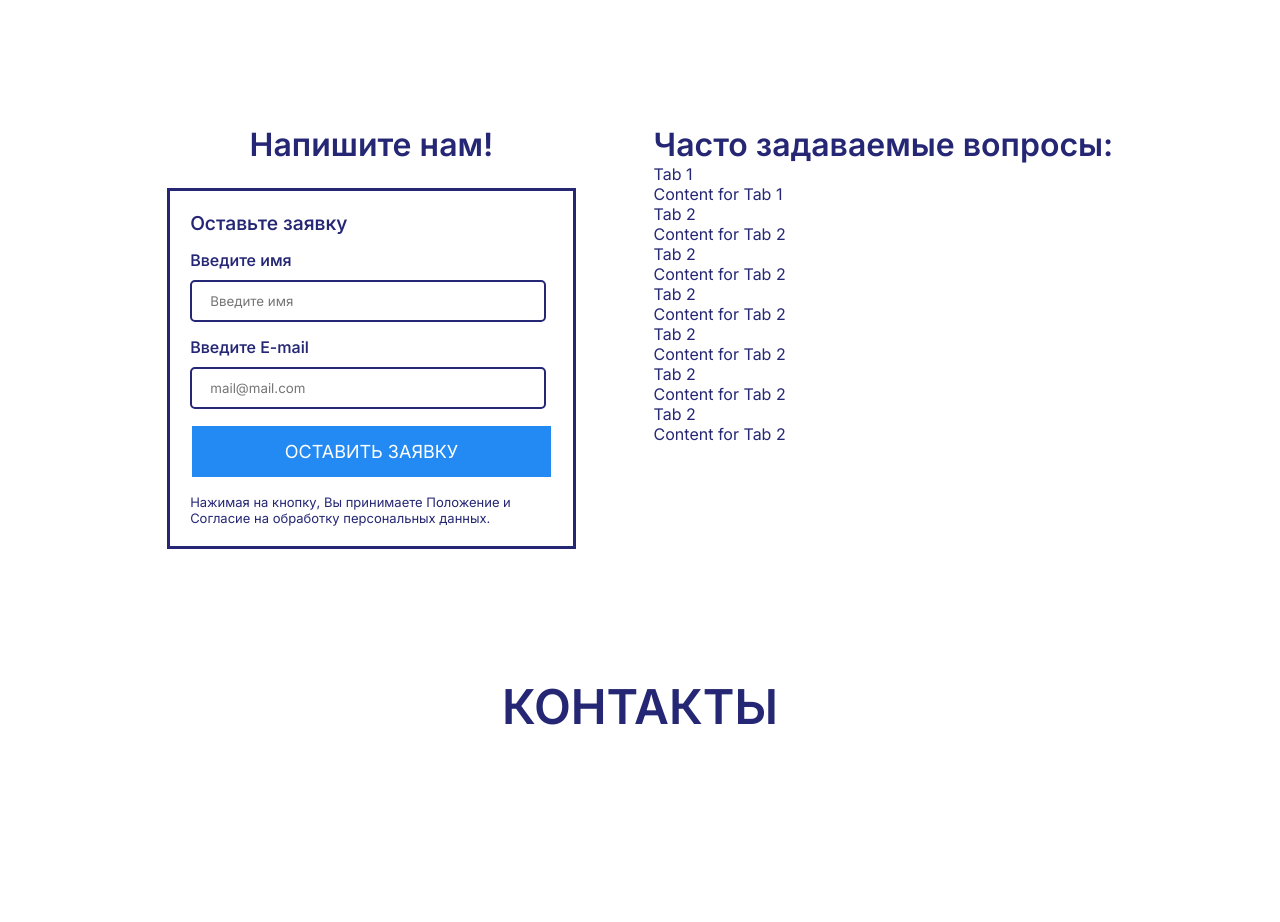
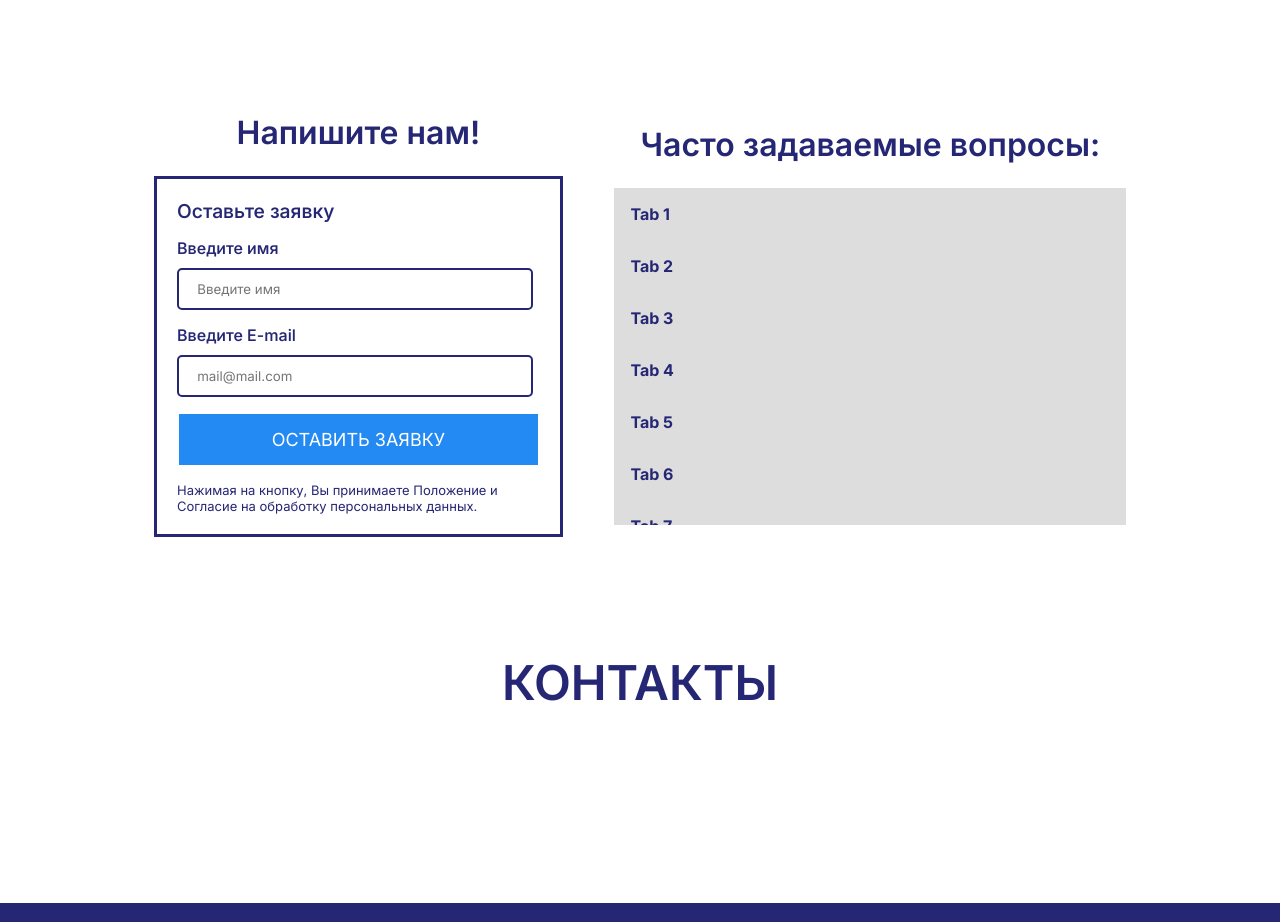
Before and after one commit to KursProjectDev/KursProject, a plain HTML site: page index.html in a window 1280 px wide. Shown: the part 3943-4865 px from the top of the page. Drawn offline with Linux system fonts and the light colour scheme.

Commit message:
фикс выдвижного faq

```diff
--- a/index.html
+++ b/index.html
@@ -525,28 +525,28 @@
             </div>
             <div class="tab">
               <input type="checkbox" id="chck3" />
-              <label class="tab-label" for="chck3">Tab 2</label>
-              <div class="tab-content">Content for Tab 2</div>
+              <label class="tab-label" for="chck3">Tab 3</label>
+              <div class="tab-content">Content for Tab 3</div>
             </div>
             <div class="tab">
               <input type="checkbox" id="chck4" />
-              <label class="tab-label" for="chck4">Tab 2</label>
-              <div class="tab-content">Content for Tab 2</div>
+              <label class="tab-label" for="chck4">Tab 4</label>
+              <div class="tab-content">Content for Tab 4</div>
             </div>
             <div class="tab">
               <input type="checkbox" id="chck5" />
-              <label class="tab-label" for="chck5">Tab 2</label>
-              <div class="tab-content">Content for Tab 2</div>
+              <label class="tab-label" for="chck5">Tab 5</label>
+              <div class="tab-content">Content for Tab 5</div>
             </div>
             <div class="tab">
               <input type="checkbox" id="chck6" />
-              <label class="tab-label" for="chck6">Tab 2</label>
-              <div class="tab-content">Content for Tab 2</div>
+              <label class="tab-label" for="chck6">Tab 6</label>
+              <div class="tab-content">Content for Tab 6</div>
             </div>
             <div class="tab">
               <input type="checkbox" id="chck7" />
-              <label class="tab-label" for="chck7">Tab 2</label>
-              <div class="tab-content">Content for Tab 2</div>
+              <label class="tab-label" for="chck7">Tab 7</label>
+              <div class="tab-content">Content for Tab 7</div>
             </div>
           </div>
           </div>
--- a/style/style.scss
+++ b/style/style.scss
@@ -707,7 +707,7 @@ $regular: 1.2em;
   // Заявка
   .bigblock {
     //width: 100%;
-    height: max-content;
+    height: 50vh;
     display: flex;
     flex-direction: row;
     justify-content: space-around;
@@ -769,41 +769,48 @@ $regular: 1.2em;
     .blockminitextorder {
       font-size: small;
     }
+  }
   .blockquestions {
     display: flex;
     flex-direction: column;
+    width: 50%;
+    overflow-y: scroll;
+    gap: 3vh;
   }
   .quests {
     font-size: $subtitle;
     font-weight: 600;
+    text-align: center;
   }
-    .q {
+  .tabs {
     display: flex;
-      flex-direction: row;
-      justify-content: space-around;
-      align-items: center;
-      padding: 20px;
+    flex-wrap: wrap;
   }
-    .questtext {
+
+  .tab {
     width: 100%;
+    overflow: hidden;
   }
-    .questtext,
-    .questind {
-      font-size: $regular;
+
+  .tab-label {
+    display: flex;
+    justify-content: space-between;
+    padding: 1em;
+    background: #ddd;
+    font-weight: bold;
+    cursor: pointer;
   }
+
+  .tab-content {
+    max-height: 0;
+    padding: 0 1em;
+    transition: all 0.35s;
   }
-  .likebox {
-    -webkit-appearance: none;
-    appearance: none;
-    width: 0;
-    height: 0;
-  }
-  .likebox-grande {
-    padding: 5px;
-    z-index: 2;
-    img {
-      width: 30px;
-    }
+
+  .tab-close {
+    display: flex;
+    justify-content: center;
+    padding: 0.5em;
   }
 
   input[type="checkbox"] {
```
Also changed, not shown: style/style.css, 1 other file. Lines whose indentation alone changed are shown as unchanged.
